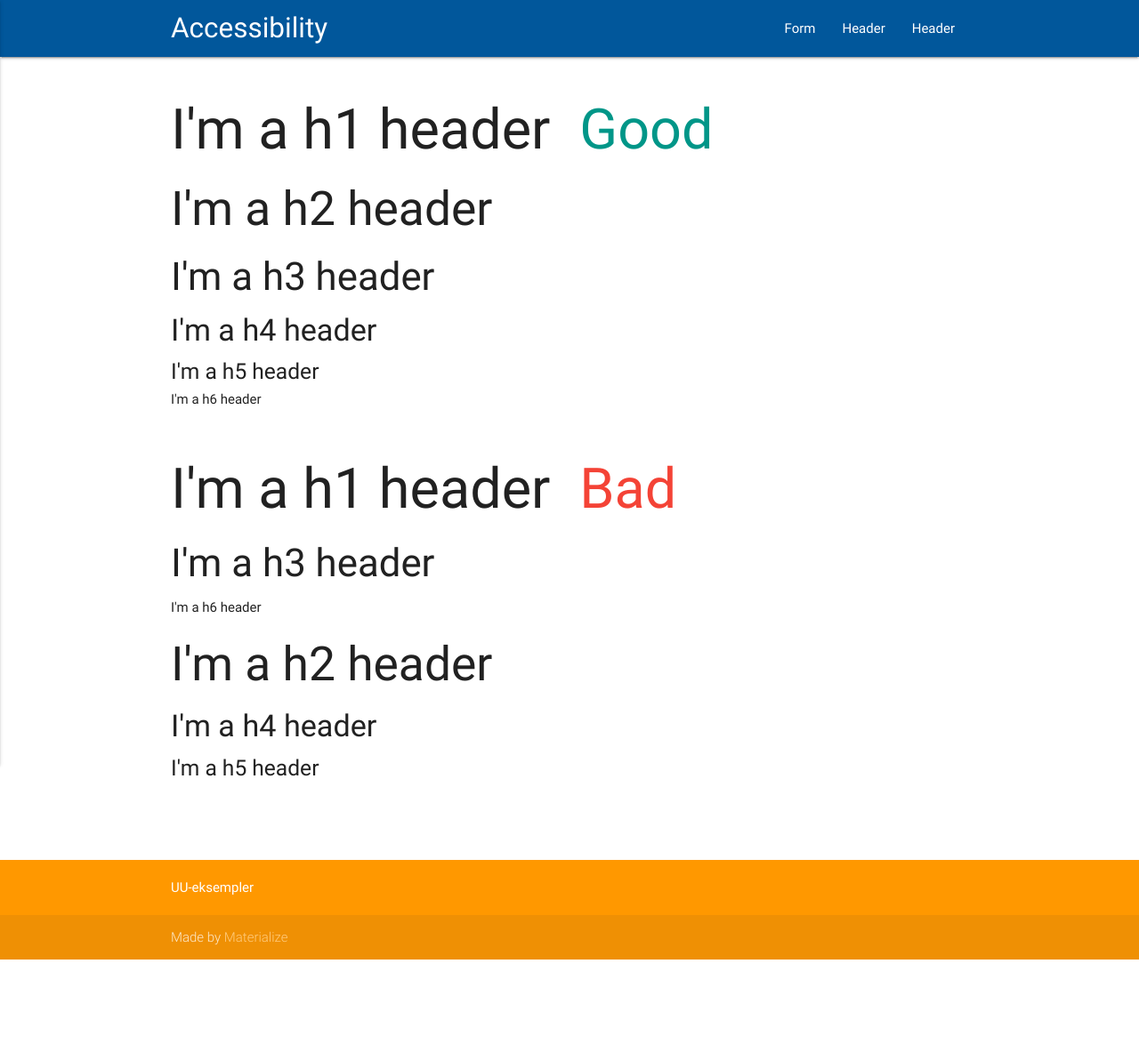
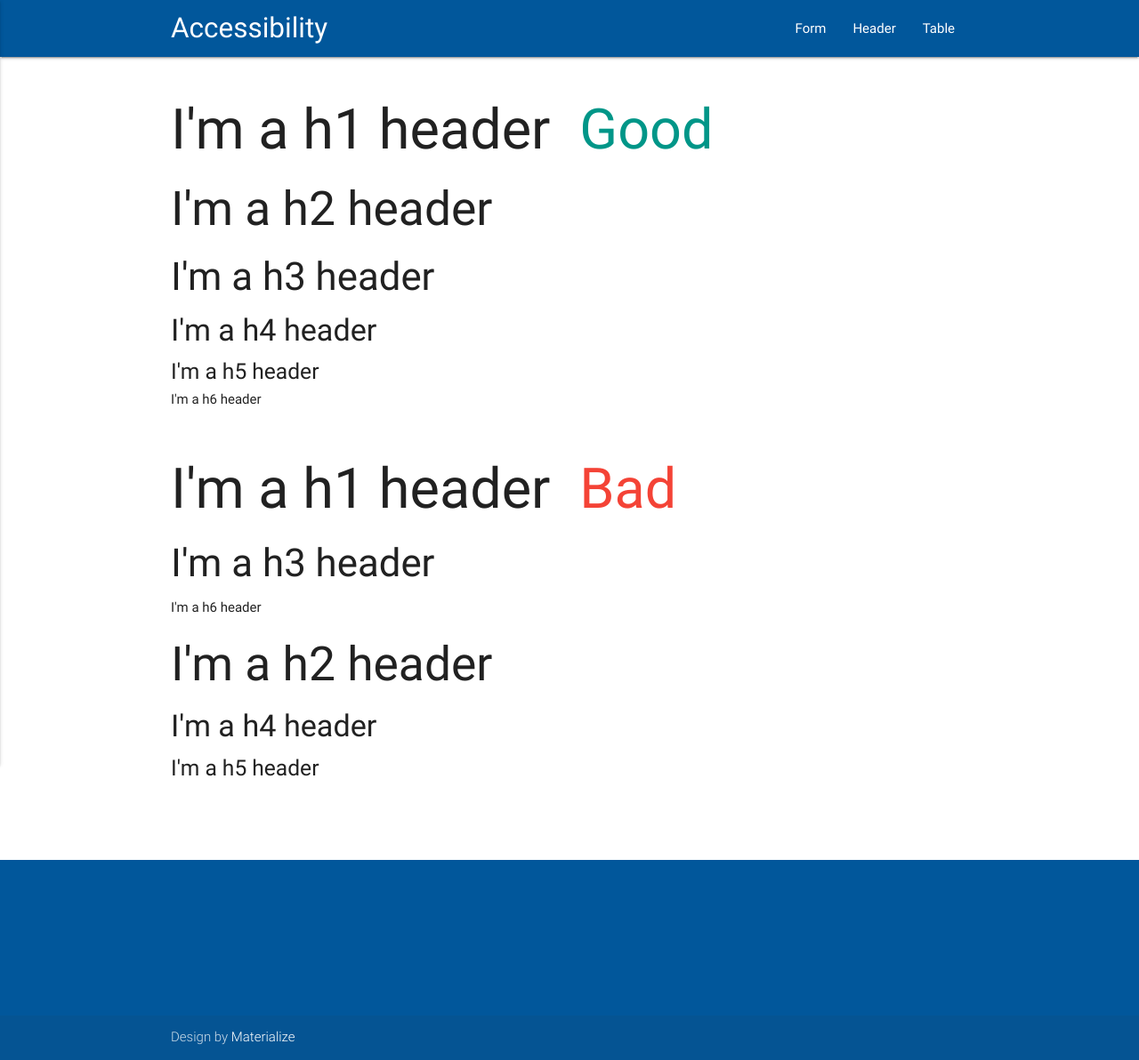
Before and after one commit to GryNagel/uu, a website: page pages/headers.html in a window 1280 px wide. Shown: the whole page at 89% size. Before the commit the page ends 1079 px from the top, so only its background shows below. Drawn offline with nearby package versions, Linux system fonts and the light colour scheme.

Commit message:
Changed footer and fixed menu

```diff
--- a/pages/headers.html
+++ b/pages/headers.html
@@ -16,13 +16,13 @@
         <ul class="right hide-on-med-and-down">
             <li><a href="form.html">Form</a></li>
             <li><a href="headers.html">Header</a></li>
-            <li><a href="table.html">Header</a></li>
+            <li><a href="table.html">Table</a></li>
         </ul>
 
         <ul id="nav-mobile" class="side-nav" style="transform: translateX(-100%);">
             <li><a href="form.html">Form</a></li>
             <li><a href="headers.html">Header</a></li>
-            <li><a href="table.html">Header</a></li>
+            <li><a href="table.html">Table</a></li>
         </ul>
         <a href="#" data-activates="nav-mobile" class="button-collapse"><i class="material-icons">menu</i></a>
     </div>
@@ -67,17 +67,20 @@
     <br><br>
 </div>
 
-<footer class="page-footer orange">
+<footer class="page-footer light-blue darken-4">
     <div class="container">
         <div class="row">
-            <div class="col l6 s12">
-                UU-eksempler
-            </div>
+            <br/>
+            <br/>
+            <br/>
+            <br/>
+            <br/>
+            <br/>
         </div>
     </div>
     <div class="footer-copyright">
-        <div class="container">
-            Made by <a class="orange-text text-lighten-3" href="http://materializecss.com">Materialize</a>
+        <div class="container ">
+            Design by <a class="white-text" href="http://materializecss.com">Materialize</a>
         </div>
     </div>
 </footer>
```
Also changed, not shown: index.html (+11 -6 lines), pages/form.html (+9 -6 lines), pages/table.html (+9 -6 lines).
